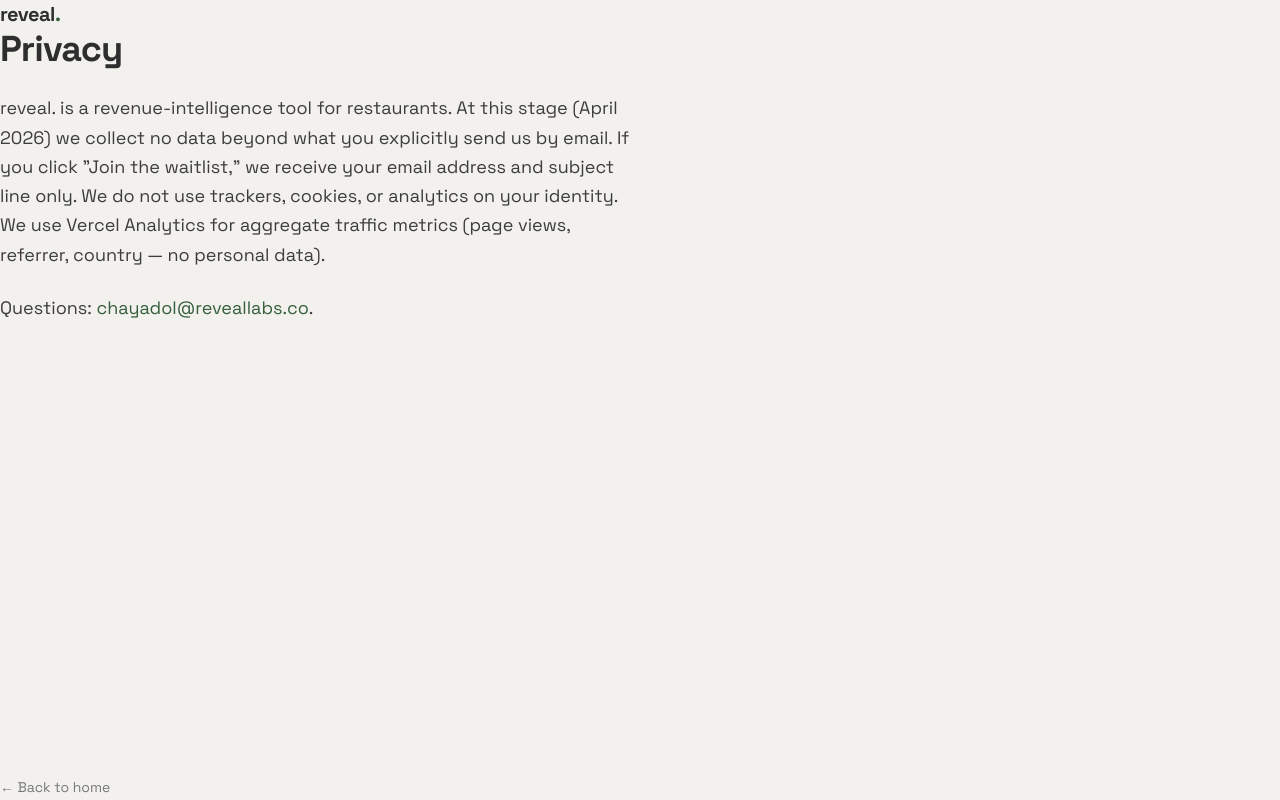
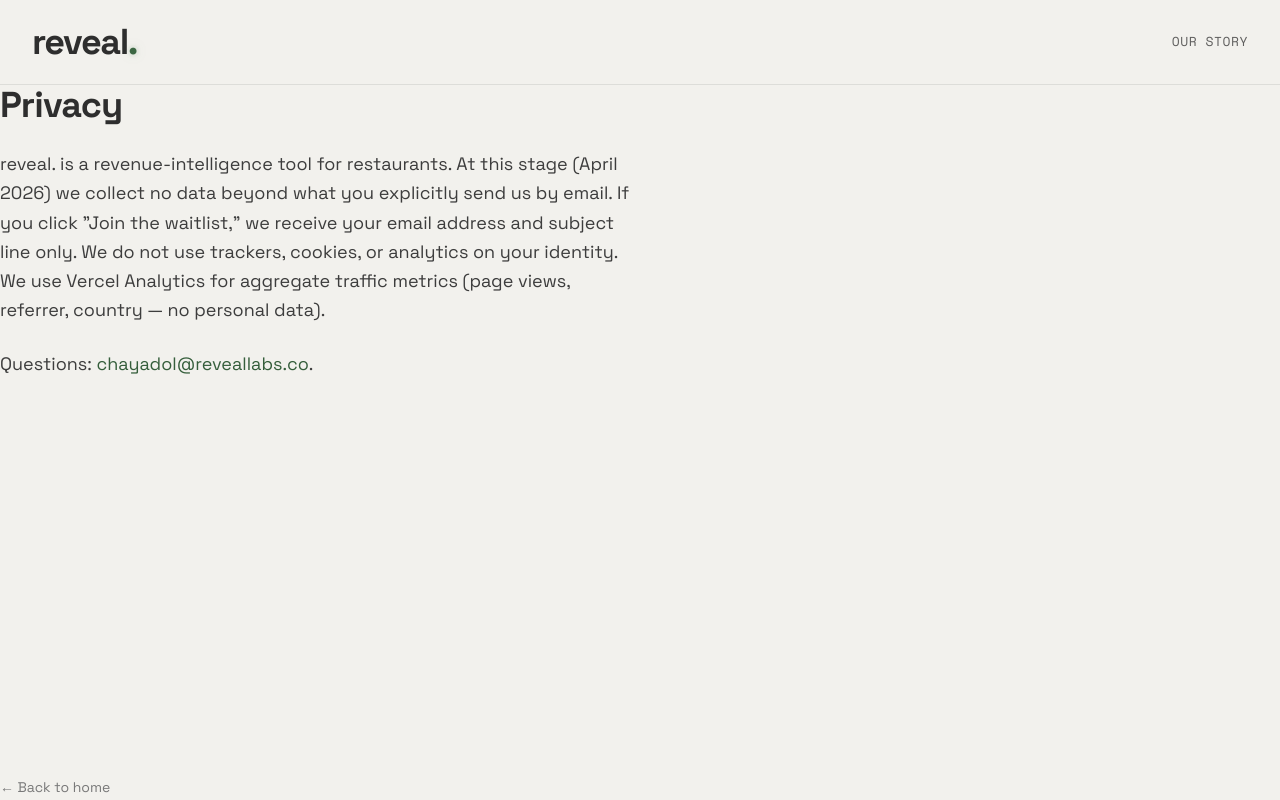
Before and after one commit to chichisun/reveallabs-site, a Next.js app: page /privacy in a window 1280 px wide. Built offline with nearby package versions, Linux system fonts and the light colour scheme.

Commit message:
refactor(nav): mount Nav at layout level, remove inline duplicates

```diff
--- a/src/app/layout.tsx
+++ b/src/app/layout.tsx
@@ -7,6 +7,7 @@ import {
   SITE_DESCRIPTION,
   SITE_NAME,
 } from "../lib/site-config";
+import { Nav } from "../components/Nav";
 import "./globals.css";
 
 const spaceGrotesk = Space_Grotesk({
@@ -82,6 +83,7 @@ export default function RootLayout({
         <script dangerouslySetInnerHTML={{ __html: bootScript }} />
       </head>
       <body className="min-h-screen flex flex-col">
+        <Nav />
         {children}
         <Analytics />
       </body>
--- a/src/app/privacy/page.tsx
+++ b/src/app/privacy/page.tsx
@@ -11,15 +11,6 @@ export const metadata: Metadata = {
 export default function PrivacyPage() {
   return (
     <div className="flex flex-1 flex-col">
-      <header className="px-8 py-8">
-        <Link
-          href="/"
-          className="font-sans text-xl font-bold tracking-tight text-charcoal"
-        >
-          reveal<span className="text-green-700">.</span>
-        </Link>
-      </header>
-
       <main className="mx-auto flex w-full max-w-[640px] flex-1 flex-col gap-6 px-8 py-16">
         <h1 className="text-4xl font-semibold tracking-tight text-charcoal">
           Privacy
--- a/src/components/Hero.tsx
+++ b/src/components/Hero.tsx
@@ -22,14 +22,6 @@ export function Hero() {
       </video>
       <div className="hero-wash" aria-hidden="true" />
 
-      <header className="nav">
-        <div className="container nav-inner">
-          <a href="#" className="wordmark">
-            reveal<span className="dot">.</span>
-          </a>
-        </div>
-      </header>
-
       <div className="hero-inner">
         <div className="eyebrow"><span>For independent restaurants</span></div>
         <h1 id="hero-title">
```
